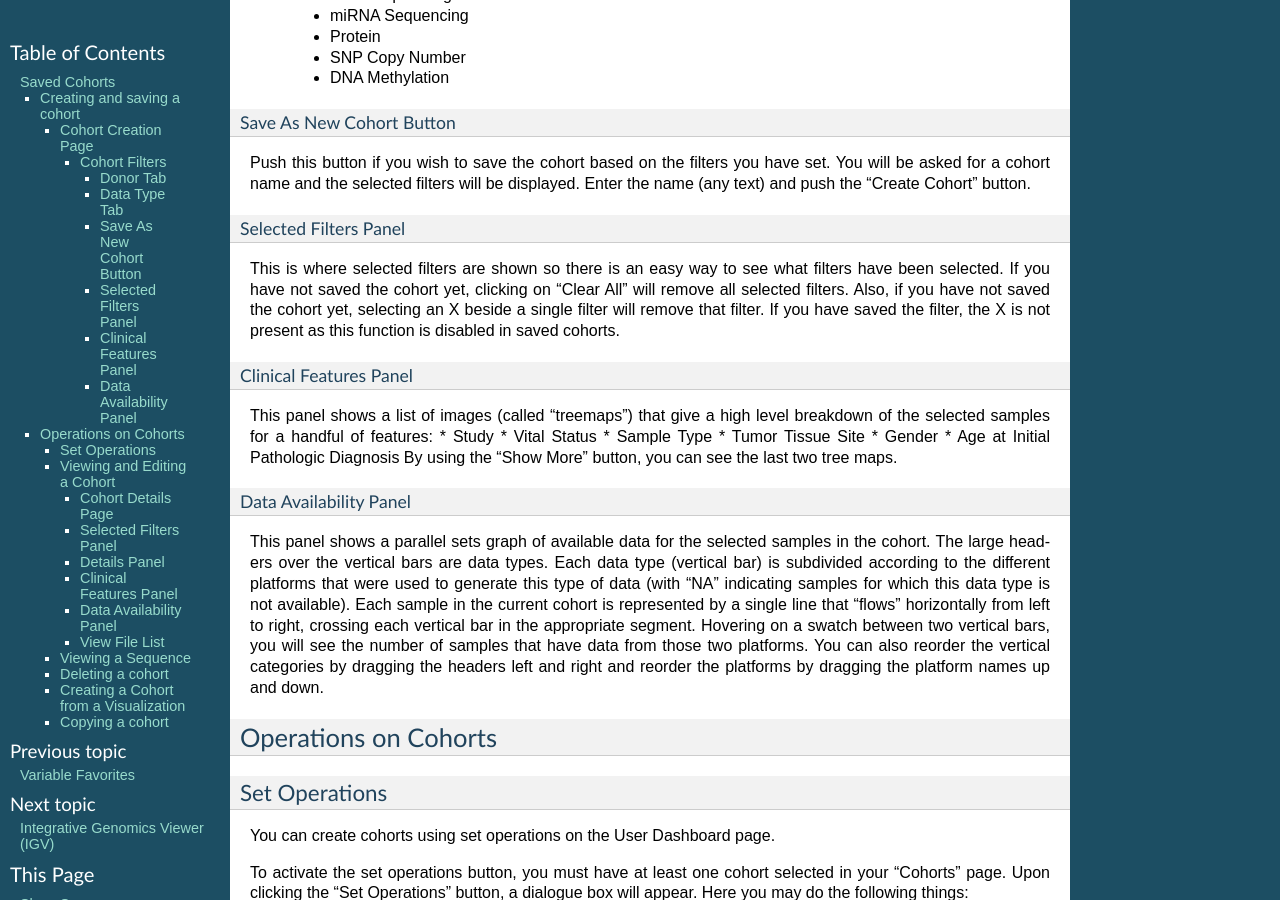
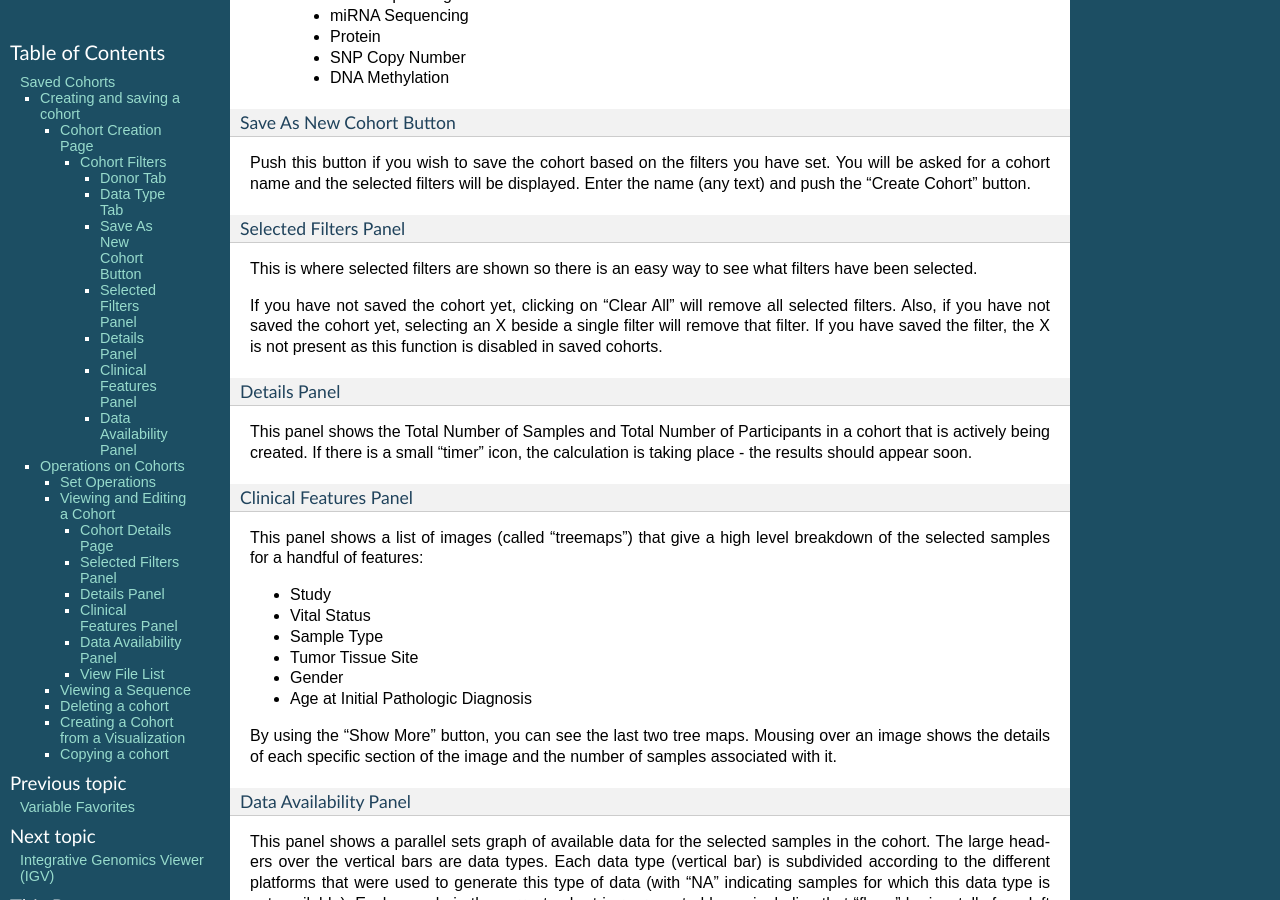
Before and after one commit to isb-cgc/readthedocs, a Sphinx documentation site: the page built from docs/source/sections/webapp/Saved-Cohorts.rst, in a window 1280 px wide and 900 px high, scrolled down 1402 px. Built offline with Sphinx 7.4.7, drawn with Linux system fonts in a browser that asks for light colours.

Commit message:
Update Saved-Cohorts.rst

```diff
--- a/docs/source/sections/webapp/Saved-Cohorts.rst
+++ b/docs/source/sections/webapp/Saved-Cohorts.rst
@@ -77,20 +77,28 @@ Selected Filters Panel
 ^^^^^^^^^^^^^^^^^^^^^^
 
 This is where selected filters are shown so there is an easy way to see what filters have been selected.
+
 If you have not saved the cohort yet, clicking on “Clear All” will remove all selected filters.  Also, if you have not saved the cohort yet, selecting an X beside a single filter will remove that filter.  If you have saved the filter, the X is not present as this function is disabled in saved cohorts.
+
+Details Panel
+^^^^^^^^^^^^^
+
+This panel shows the Total Number of Samples and Total Number of Participants in a cohort that is actively being created.  If there is a small "timer" icon, the calculation is taking place - the results should appear soon.
 
 Clinical Features Panel
 ^^^^^^^^^^^^^^^^^^^^^^^
 
 This panel shows a list of images (called "treemaps") that give a high level breakdown of the selected samples for a
 handful of features:
+
 * Study
 * Vital Status
 * Sample Type
 * Tumor Tissue Site
 * Gender
 * Age at Initial Pathologic Diagnosis
-By using the “Show More” button, you can see the last two tree maps.
+
+By using the “Show More” button, you can see the last two tree maps.  Mousing over an image shows the details of each specific section of the image and the number of samples associated with it.
 
 Data Availability Panel
 ^^^^^^^^^^^^^^^^^^^^^^^
```
